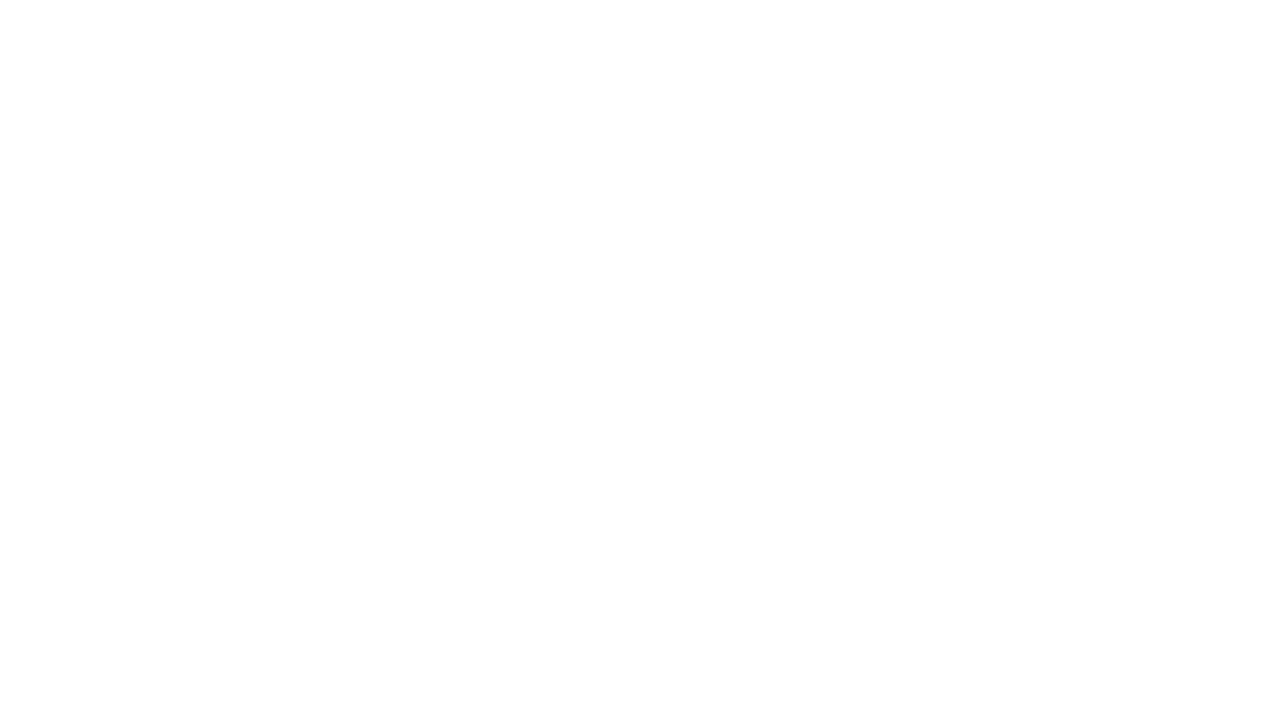
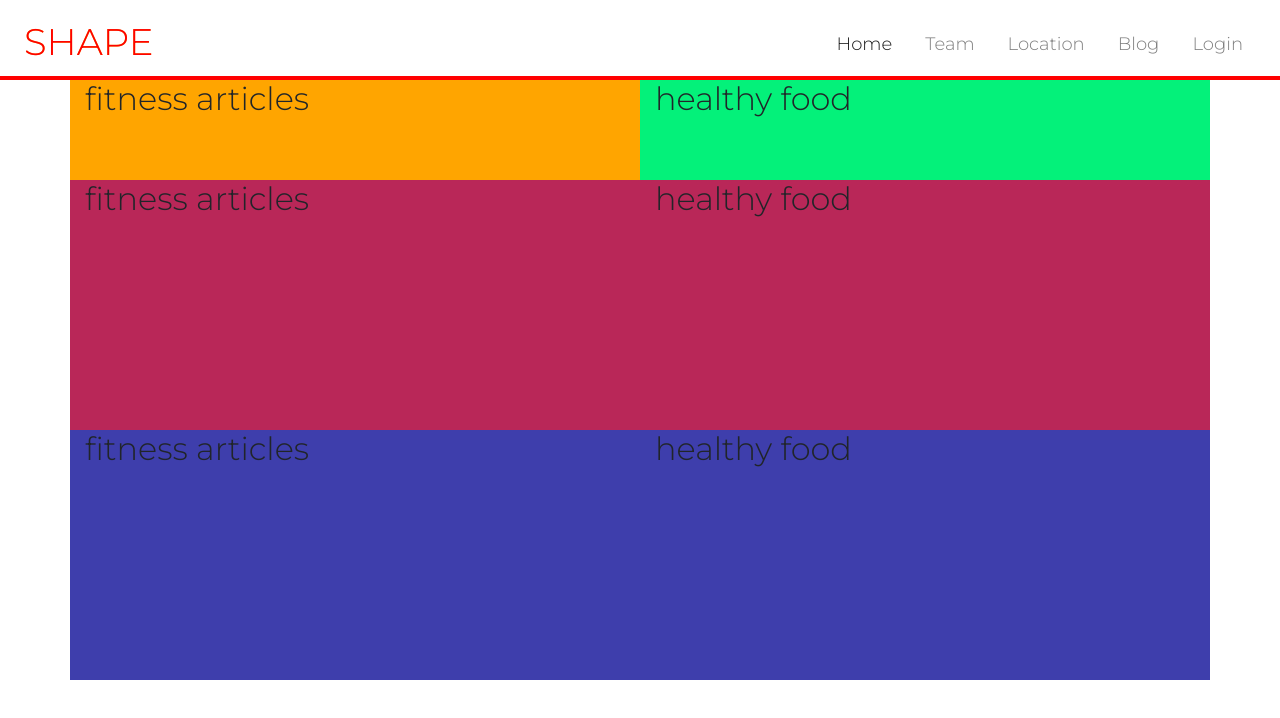
Before and after one commit to mdnrita/SHAPE, a plain HTML site: page blog.html in a window 1280 px wide. Drawn offline with nearby package versions, Linux system fonts and the light colour scheme.

Commit message:
added-basic-structure-blog-page

```diff
--- a/assets/css/style.css
+++ b/assets/css/style.css
@@ -505,6 +505,25 @@ a:hover{
 #login-image{
     opacity: 70%;
 }
+        /*Blog First Row Content*/
+#flow{
+            background-color: orange;
+            height: 100px;
+}
+#flow-2{
+    background-color: #04f17a;
+    height: 100px;
+}
+        /*Blog Second Row Content*/
+#two-row{
+    background-color: rgb(185, 39, 88);
+    height: 250px;
+}
+        /*Blog Third Row Content*/
+#third-row{
+    background-color: rgb(62, 62, 172);
+    height: 250px;
+}
         /*Media queries*/
 @media screen and (max-width: 425px) {
     .hero-image{
--- a/blog.html
+++ b/blog.html
@@ -13,3 +13,59 @@
     <!----------Link to Style Page-->
     <link href="assets/css/style.css" rel="stylesheet" type="text/css">
 </head>
+<body>
+    <!----------Beggining of Header Tag-->
+    <header>
+    <!----------Anchor to Logo-->
+        <a href="index.html">
+            <h2 id="logo">SHAPE</h2></a>
+    <!----------Beggining of Navigation Bar-->
+    <nav class="navbar navbar-expand-lg navbar-light">
+        <button class="navbar-toggler" type="button" data-toggle="collapse" data-target="#navbarSupportedContent" aria-controls="navbarSupportedContent" aria-expanded="false" aria-label="Toggle navigation">
+          <span class="navbar-toggler-icon"></span>
+        </button>
+      <div class="collapse navbar-collapse" id="navbarSupportedContent">
+          <ul class="navbar-nav mr-auto">
+    <!----------Link to Current Page-->
+            <li class="nav-item active">
+              <a class="nav-link" href="#">Home<span class="sr-only">(current)</span></a>
+            </li>
+    <!----------Link to Team Page-->
+            <li class="nav-item">
+              <a class="nav-link" href="team.html">Team</a>
+            </li>
+    <!----------Link to Location Page-->
+            <li class="nav-item">
+              <a class="nav-link" href="location.html">Location</a>
+            </li>
+    <!----------Link to Blog Page-->
+            <li class="nav-item">
+                <a class="nav-link" href="blog.html">Blog</a>
+    <!----------Linkt to Login Area Page-->
+                <li class="nav-item">
+                <a class="nav-link" href="login.html">Login</a>
+          </ul>
+        </div>
+      </nav>
+    <!----------End of Navigation Bar-->
+    </header>
+    <div class="container">
+                <div class="row">
+                <div class="col-6 col-md-6 col-lg-6" id="flow"> <h2>fitness articles</h2></div>
+             <div class="col-6 col-md-6 col-lg-6" id="flow-2"> <h2>healthy food</h2></div>
+                </div>
+                <div class="row">
+                <div class="col-6 col-md-6 col-lg-6" id="two-row"> <h2>fitness articles</h2></div>
+                <div class="col-6 col-md-6 col-lg-6" id="two-row"> <h2>healthy food</h2></div>
+                </div>
+                    <div class="row">
+                    <div class="col-6 col-md-6 col-lg-6" id="third-row"> <h2>fitness articles</h2></div>
+                    <div class="col-6 col-md-6 col-lg-6" id="third-row"> <h2>healthy food</h2></div>
+                    </div>
+
+
+</div>
+</div>
+    </div>
+    </body>
+    </html>
```
